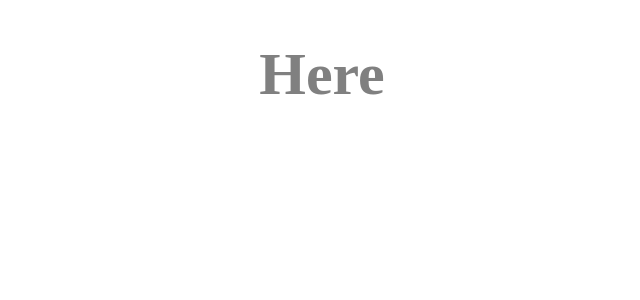
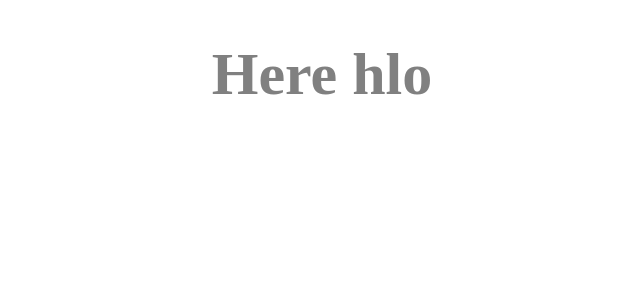
Before and after one commit to mohdnoorain/chessx, an Angular app: page / in a window 1280 px wide. Shown: the top 300 px of the page, without its empty margins (318-958 px from the left). Built offline with nearby package versions, Linux system fonts and the light colour scheme.

Commit message:
base clean

```diff
--- a/src/app/app.component.html
+++ b/src/app/app.component.html
@@ -1 +1 @@
-<h1>Here</h1>
+<h1>Here hlo</h1>
```
